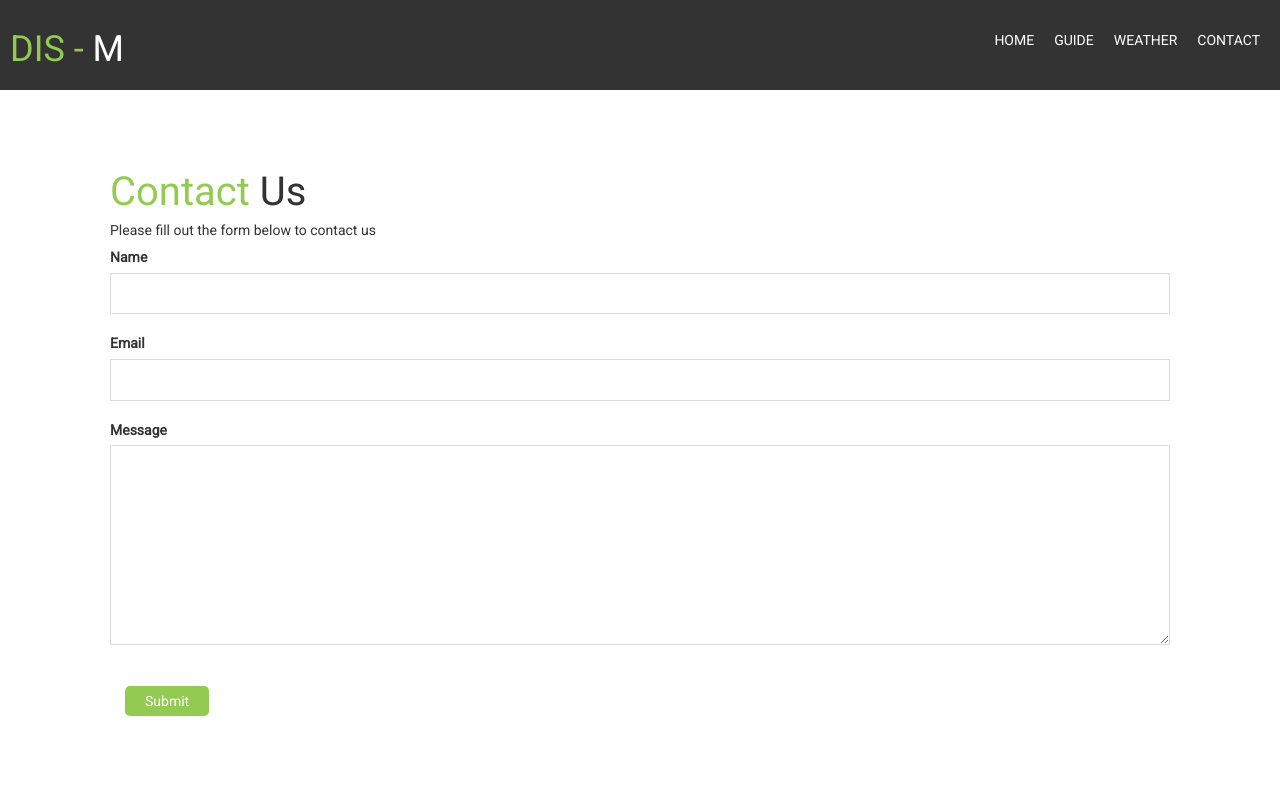
After one commit to Adarshsingh2k/HackChennai, a Flask app: template templates/contact.html in a window 1280 px wide. The commit adds this page. Run offline with Flask 2, Linux system fonts and the light colour scheme; the template is opened without the code that fills it, so the values that code supplies are empty; some libraries are stand-ins or nearby versions.

Commit message:
Add files via upload

```diff
--- /dev/null
+++ b/templates/contact.html
@@ -0,0 +1,87 @@
+<!DOCTYPE html>
+<html lang="en">
+<head>
+    <meta charset="UTF-8">
+    <meta name="viewport" content="width=device-width, initial-scale=1.0">
+    <link rel="stylesheet" href="https://use.fontawesome.com/releases/v5.14.0/css/all.css" integrity="sha384-HzLeBuhoNPvSl5KYnjx0BT+WB0QEEqLprO+NBkkk5gbc67FTaL7XIGa2w1L0Xbgc" crossorigin="anonymous">
+    <link rel="stylesheet" href="https://maxcdn.bootstrapcdn.com/bootstrap/3.3.7/css/bootstrap.min.css" integrity="sha384-BVYiiSIFeK1dGmJRAkycuHAHRg32OmUcww7on3RYdg4Va+PmSTsz/K68vbdEjh4u" crossorigin="anonymous">
+    <link rel="stylesheet" href="{{ url_for('static', filename = 'style.css') }}">
+    <title>DIS-M</title>
+
+<style>
+
+#contact-form .form-group {
+  margin-bottom: 20px;
+}
+
+#contact-form label {
+  display: block;
+  margin-bottom: 5px;
+}
+
+#contact-form input,
+#contact-form textarea {
+  width: 100%;
+  padding: 10px;
+  border: 1px #ddd solid;
+}
+
+#contact-form textarea {
+  height: 200px;
+}
+
+#contact-form input:focus,
+#contact-form textarea:focus {
+  outline: none;
+  border-color: #f7c08a;
+}
+
+</style>
+
+
+  </head>
+<body>
+
+
+<!--Navbar-->
+<nav id="navbar">
+    <h1 class="logo">
+        <span class="text-primary">DIS - </span>M
+    </h1>
+    <ul>
+
+        <li><a href="/">HOME</a></li>
+        <li><a href="/guides">GUIDE</a></li>
+        <li><a href="/weather">WEATHER</a></li>
+        <li><a href="#footer">CONTACT</a></li>
+    </ul>
+  </nav>
+
+
+
+
+<section id="contact-form" class="py-3">
+    <div class="container">
+      <h1 class="l-heading"><span class="text-primary">Contact</span> Us</h1>
+      <p>Please fill out the form below to contact us</p>
+      <form action="/">
+        <div class="form-group">
+          <label for="name">Name</label>
+          <input type="text" name="name" id="name">
+        </div>
+        <div class="form-group">
+          <label for="email">Email</label>
+          <input type="email" name="email" id="email">
+        </div>
+        <div class="form-group">
+          <label for="message">Message</label>
+          <textarea name="message" id="message"></textarea>
+        </div>
+        <button type="submit" class="btn">Submit</button>
+      </form>
+    </div>
+  </section>
+
+
+</body>
+</html>
```
Also changed, not shown: templates/index.html (+6 -5 lines).
